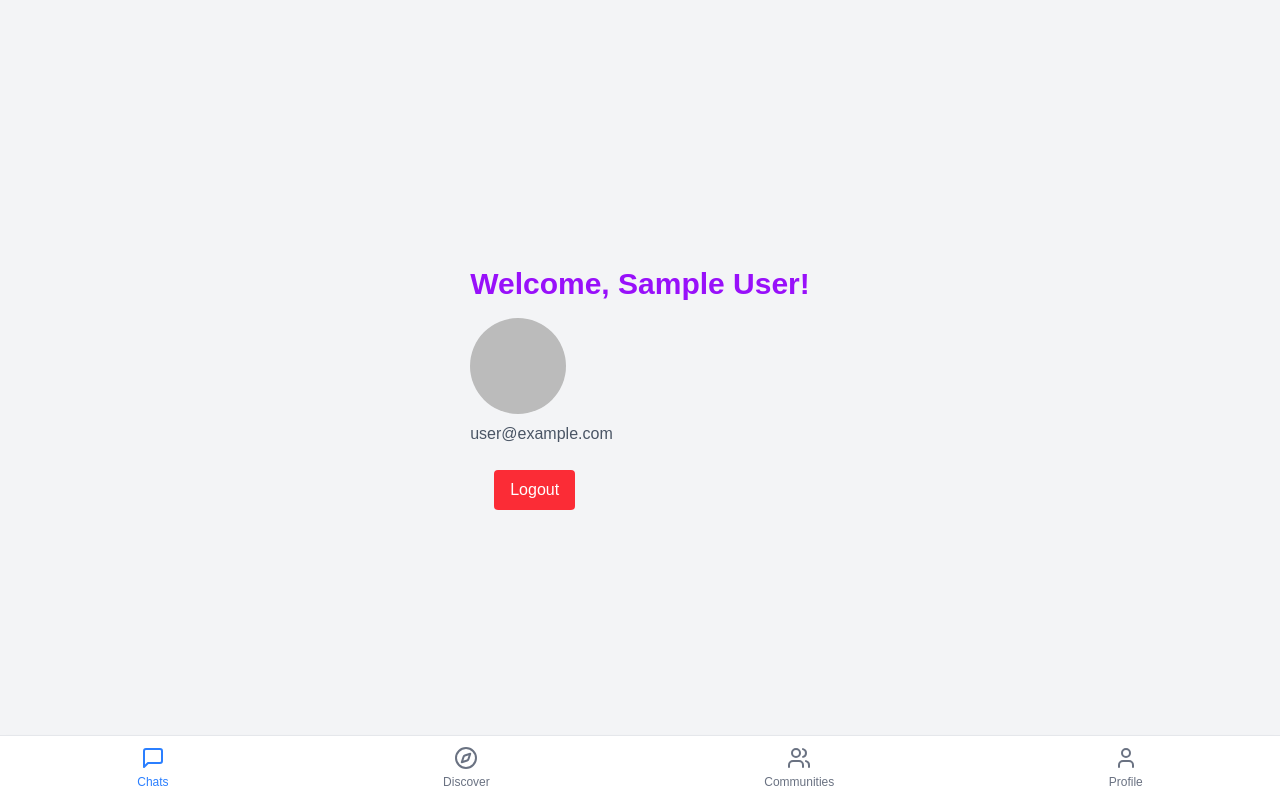
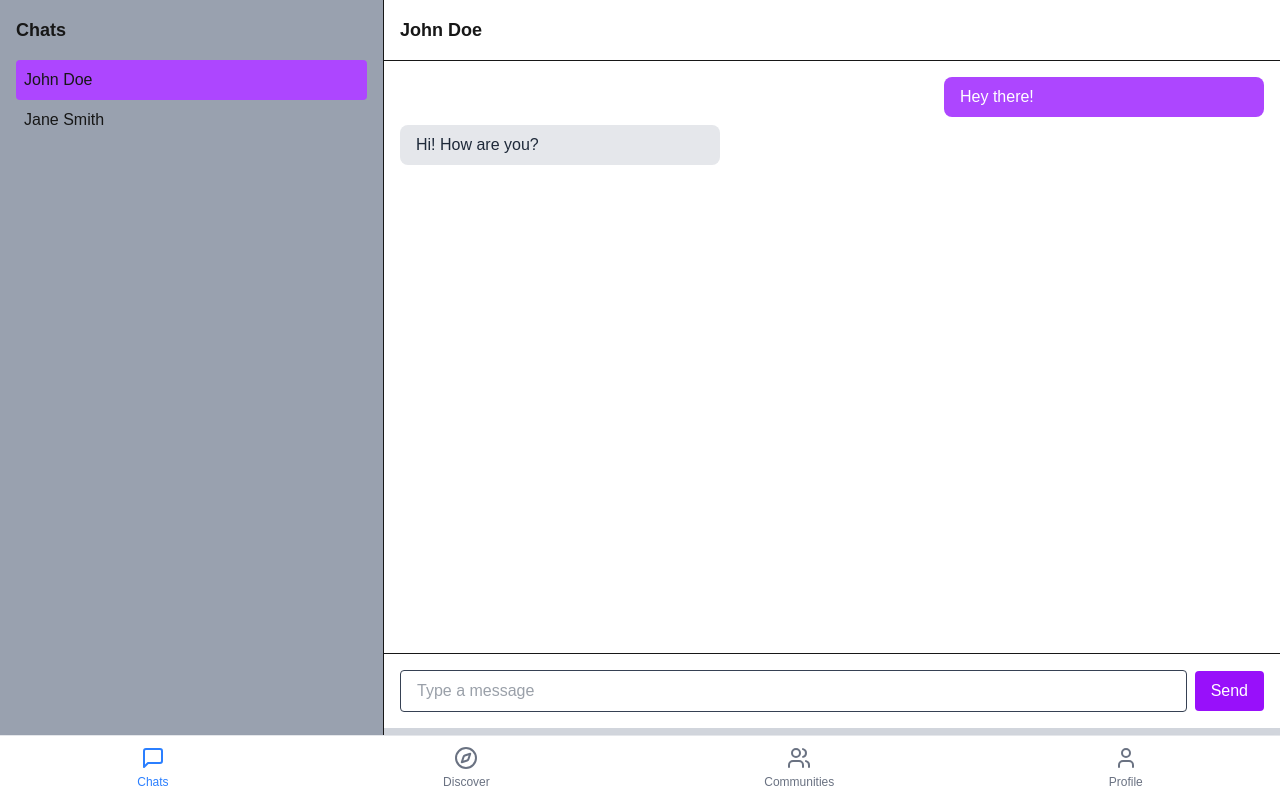
Before and after one commit to SahilWMI/SocialSpark, a Next.js app: page /chats in a window 1280 px wide. Built offline with nearby package versions, Linux system fonts and the light colour scheme; no server answers; sample sign-in values are in the browser's storage.

Commit message:
chat page and profile added

```diff
--- a/app/chats/page.js
+++ b/app/chats/page.js
@@ -3,12 +3,16 @@
 import { useAuth } from '@/context/AuthContext';
 import { useEffect, useState } from 'react';
 import { useRouter } from 'next/navigation';
-import LogoutButton from '@/components/LogoutButton';
 import Navbar from '@/components/Navbar';
 
 
-export default function DashboardPage() {
+export default function ChatPage() {
   const { user, loading } = useAuth();
+  const [selectedUser, setSelectedUser] = useState('John Doe');
+  const [messages, setMessages] = useState([
+    { from: 'me', text: 'Hey there!' },
+    { from: 'John Doe', text: 'Hi! How are you?' }
+  ]);
   const router = useRouter();
 
   const [isClient, setIsClient] = useState(false);
@@ -31,23 +35,53 @@ export default function DashboardPage() {
   }
 
   return (
-    <div className="min-h-screen flex flex-col items-center justify-center bg-gray-100">
-      <Navbar/>
-      <div>
-      <h1 className="text-3xl text-purple-600 font-bold">Welcome, {user?.displayName || 'User'}!</h1>
-      {user?.photoURL && (
-        <img
-          src={user.photoURL}
-          alt="Profile Picture"
-          className="w-24 h-24 text-blue-600 rounded-full mt-4"
-        />
-      )}
-      <p className="text-gray-600 mt-2">{user?.email}</p>
-      <div className="p-6">
-
-        <LogoutButton />
+    <div className="min-h-screen flex   bg-gray-300">
+      <Navbar />
+        {/* Chat List */}
+        <div className="w-[30%] bg-gray-400 p-4 border-r overflow-y-auto">
+          <h2 className="text-lg font-semibold mb-4">Chats</h2>
+          <ul>
+            {['John Doe', 'Jane Smith'].map((user) => (
+              <li
+                key={user}
+                className={`p-2 cursor-pointer rounded hover:bg-gray-400 ${selectedUser === user ? 'bg-purple-500' : ''
+                  }`}
+                onClick={() => setSelectedUser(user)}
+              >
+                {user}
+              </li>
+            ))}
+          </ul>
       </div>
-      </div>
+        {/* Chat Window */}
+        <div className="w-[70%] flex flex-col flex-1 bg-white max-h-[91vh]">
+          <div className="border-b p-4">
+            <h2 className="text-lg font-bold">{selectedUser}</h2>
+          </div>
+          <div className="flex-1 p-4 overflow-y-auto space-y-2">
+            {messages.map((msg, idx) => (
+              <div
+                key={idx}
+                className={`max-w-xs px-4 py-2 rounded-lg ${msg.from === 'me'
+                    ? 'ml-auto bg-purple-500 text-white'
+                    : 'bg-gray-200 text-gray-800'
+                  }`}
+              >
+                {msg.text}
+              </div>
+            ))}
+          </div>
+          <div className="border-t p-4 flex items-center gap-2">
+            <input
+              type="text"
+              placeholder="Type a message"
+              className="flex-1 border rounded px-4 py-2 outline-none text-gray-700"
+            />
+            <button className="bg-purple-600 text-white px-4 py-2 rounded">
+              Send
+            </button>
+          </div>
+        </div>
     </div>
   );
 }
--- a/app/page.js
+++ b/app/page.js
@@ -23,8 +23,8 @@ export default function LoginPage() {
   if (loading) return <div className="text-center mt-20">Loading...</div>;
 
   return (
-    <div className="min-h-screen bg-[#d7c4af] flex justify-center">
-    <div className="flex justify-center items-center min-w-[80%] bg-white p-8 rounded-lg my-[50px]">
+    <div className="min-h-screen bg-[#d8d5d2] flex justify-center">
+    <div className="flex justify-center items-center min-w-[60%] bg-white p-8 rounded-lg my-[50px]">
         <div className="w-1/2 text-center">
         <div className='my-3'>
             <h1 className="text-xl text-black font-bold m-3">Welcome</h1>
--- /dev/null
+++ b/app/profile/page.js
@@ -0,0 +1,68 @@
+'use client';
+
+import Image from 'next/image';
+import Navbar from '@/components/Navbar'
+import LogoutButton from '@/components/LogoutButton';
+
+export default function ProfilePage() {
+  const user = {
+    name: 'John Doe',
+    username: '@johndoe',
+    bio: 'Web developer. Coffee lover. Always learning.',
+    profilePic: '/default-profile.png', // replace with dynamic user photo if using Firebase Auth
+    coverPic: '/cover.jpg', // optional cover image
+    followers: 124,
+    following: 78,
+    posts: 32,
+  };
+
+  return (
+    <div className="flex flex-col min-h-screen bg-gray-100">
+        <Navbar/>
+      {/* Cover photo */}
+      <div className="w-full h-48 bg-purple-600 relative">
+        <Image
+          src={user.coverPic}
+          alt="Cover"
+          layout="fill"
+          objectFit="cover"
+          className="opacity-70"
+        />
+      </div>
+
+      {/* Profile section */}
+      <div className="max-w-4xl mx-auto p-4 -mt-16 z-10 relative">
+        <div className="bg-white rounded-lg shadow-md p-6">
+          <div className="flex items-center space-x-6">
+            <Image
+              src={user.profilePic}
+              alt="Profile"
+              width={100}
+              height={100}
+              className="rounded-full border-4 border-white"
+            />
+            <div>
+              <h2 className="text-2xl font-bold">{user.name}</h2>
+              <p className="text-gray-500">{user.username}</p>
+              <p className="mt-2 text-sm text-gray-700">{user.bio}</p>
+            </div>
+          </div>
+
+          {/* Stats */}
+          <div className="flex mt-6 space-x-8 text-sm text-gray-700">
+            <div>
+              <span className="font-semibold">{user.followers}</span> Followers
+            </div>
+            <div>
+              <span className="font-semibold">{user.following}</span> Following
+            </div>
+            <div>
+              <span className="font-semibold">{user.posts}</span> Posts
+            </div>
+          </div>
+        </div>
+        <LogoutButton/>
+      </div>
+    </div>
+  );
+}
```
